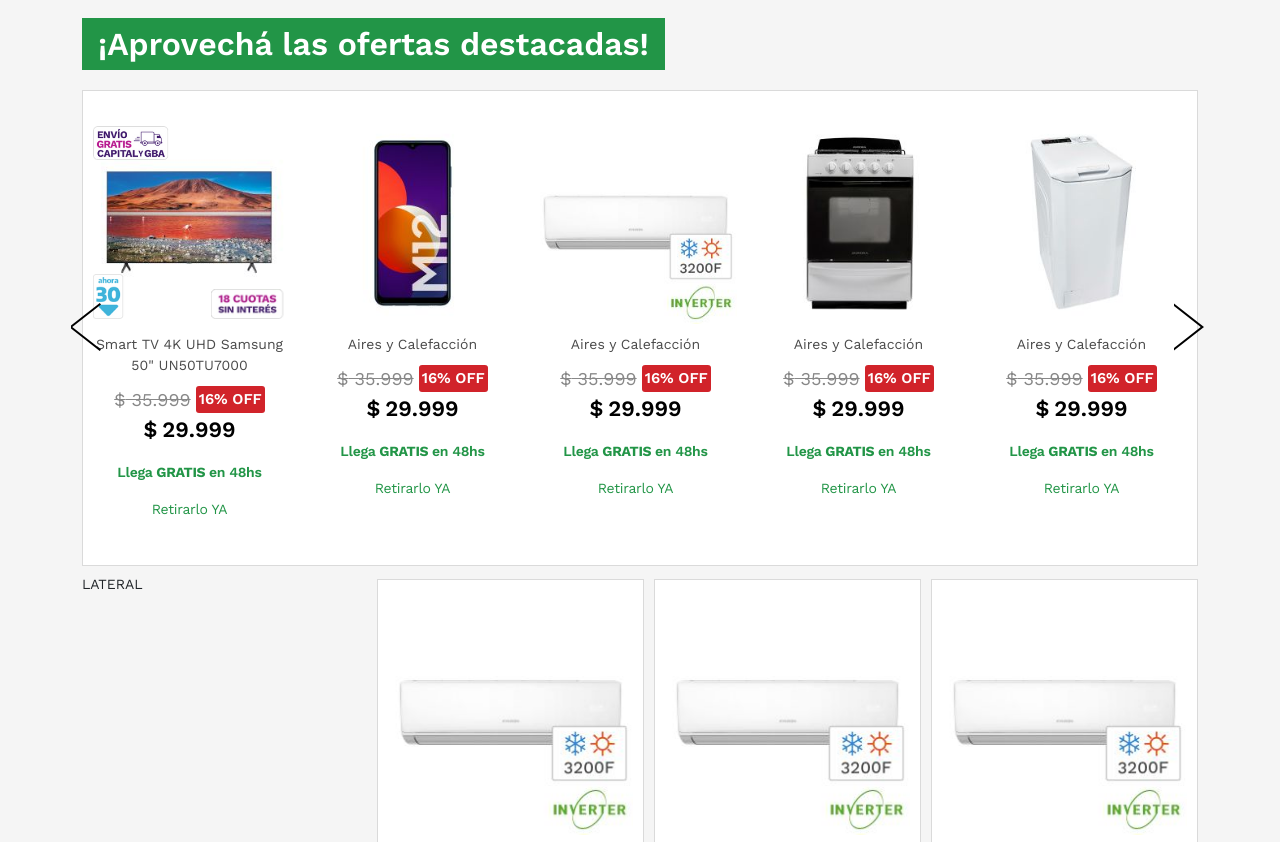
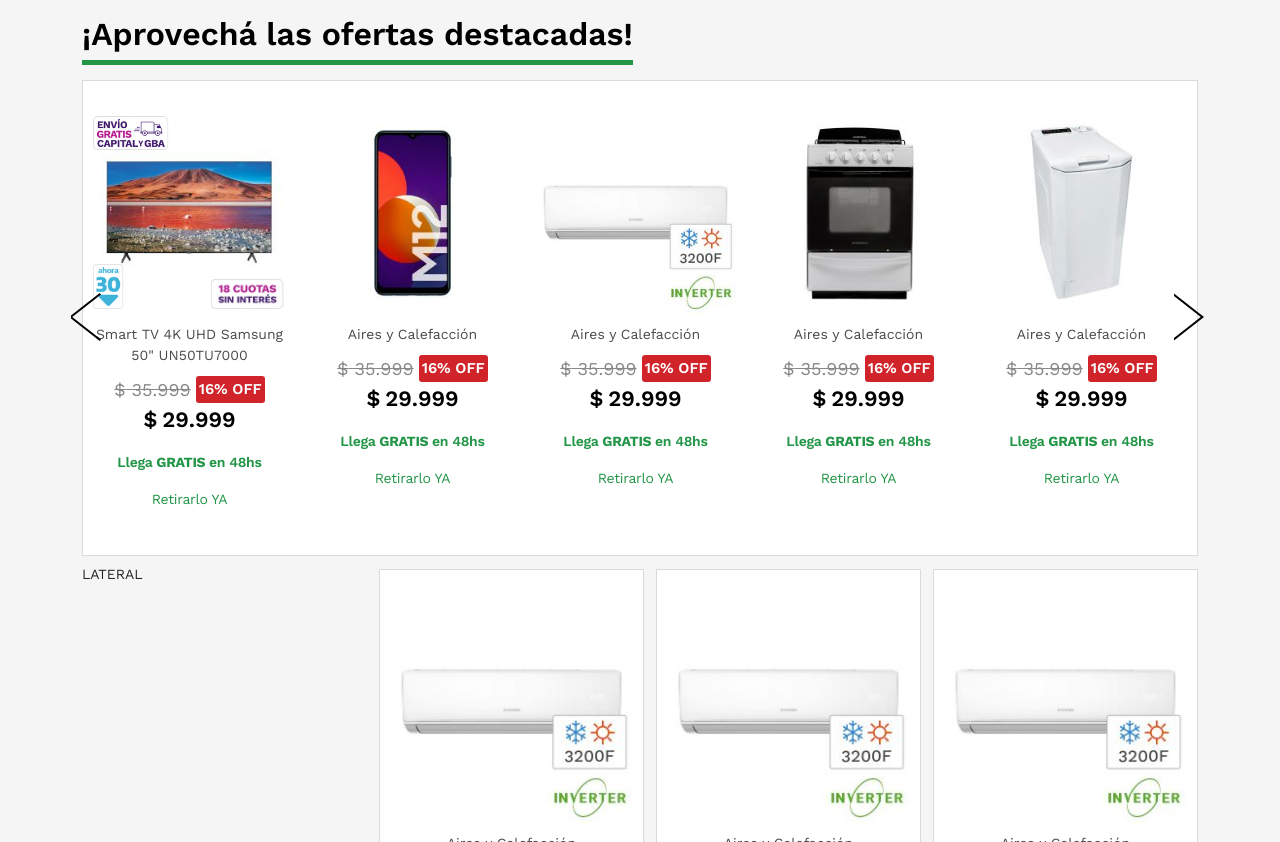
Before and after one commit to gfadavid/e-commerce, a website: page src/category.html in a window 1280 px wide. Shown: the part 188-1030 px from the top of the page. Drawn offline with nearby package versions, Linux system fonts and the light colour scheme.

Commit message:
Relativos al coomit anterior.

```diff
--- a/src/scss/mediaqueries/_mediaqueries.scss
+++ b/src/scss/mediaqueries/_mediaqueries.scss
@@ -71,9 +71,9 @@
     }
     &__grid {
       .top-offers__item {
-        left: 5px;
-        margin-right: 5px;
-        margin-left: 5px;
+        left: 6px;
+        margin-right: 6px;
+        margin-left: 6px;
       }
     }
   }
--- a/src/scss/modules/_titles.scss
+++ b/src/scss/modules/_titles.scss
@@ -17,10 +17,18 @@
 }
 
 .title--featured {
-  background-color: var(--color-2);
-  color: var(--white);
+  color: var(--black);
   font-size: var(--fsz-7);
   display: inline-block;
-  padding: 10px 16px;
+  padding-bottom: 10px;
   margin-top: 20px;
+  position: relative;
+  &::before {
+    content: '';
+    width: 100%;
+    height: 5px;
+    position: absolute;
+    bottom: -5px;
+    background-color: var(--color-2);
+  }
 }
```
Also changed, not shown: src/css/main.css.
